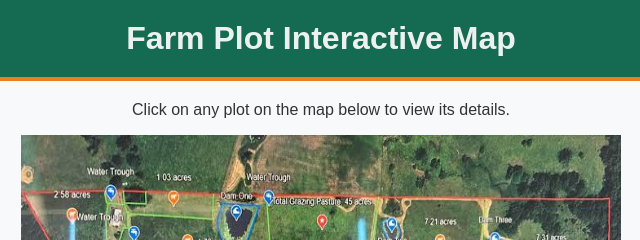
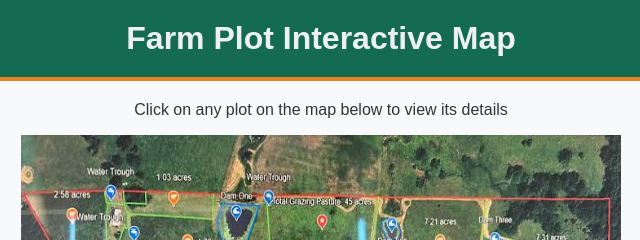
Before and after one commit to SwayamVaats-Work/Smart_Irrigation_Using_AI_KJS-AGR-01, a plain HTML site: page plot-map.html in a window 1280 px wide. Shown: the top 240 px of the page, 319-959 px from the left. Drawn offline with Linux system fonts and the light colour scheme.

Commit message:
Updated website content via clone

```diff
--- a/plot-map.html
+++ b/plot-map.html
@@ -51,7 +51,7 @@
   </header>
 
   <main>
-    <p>Click on any plot on the map below to view its details.</p>
+    <p>Click on any plot on the map below to view its details</p>
 
     <img
       src="Images and videos/farm-map.jpg"
```
